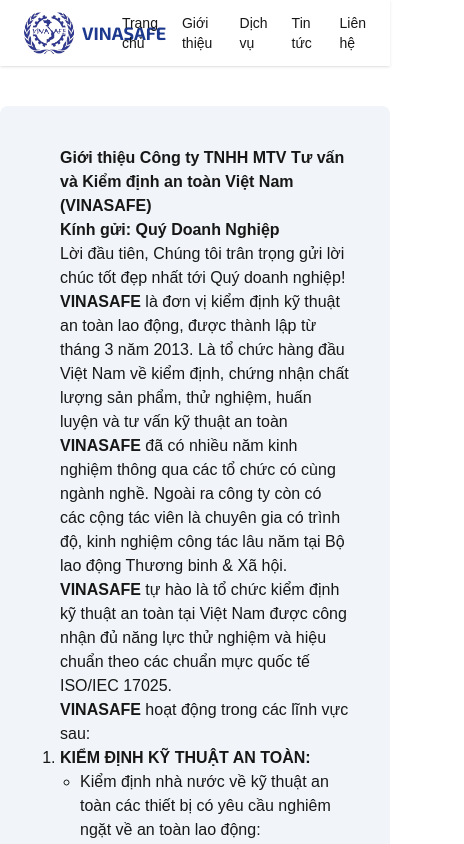
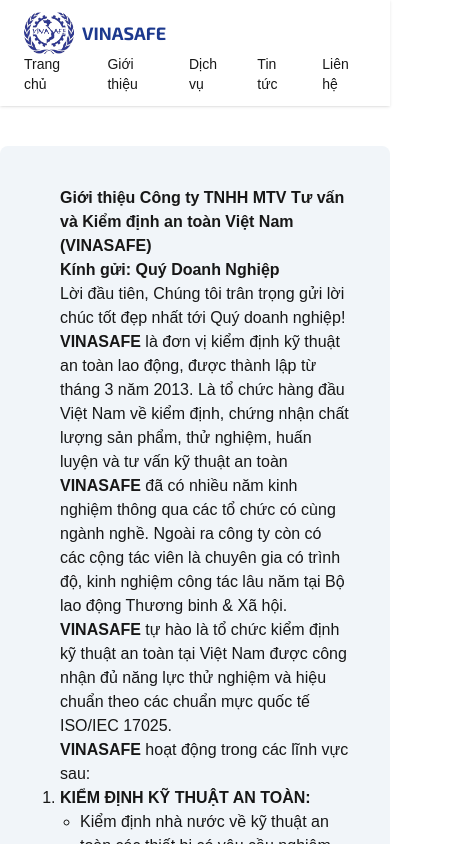
Before and after one commit to hohongtruong/VinaSafe-Web-NextJS, a Next.js app: page / in a window 390 px wide. Shown: the top 844 px of the page, 464 px wide, since content can reach past the window. Built offline with nearby package versions, Linux system fonts and the light colour scheme.

Commit message:
chỉnh sửa navbar

```diff
--- a/app/components/Navbar.tsx
+++ b/app/components/Navbar.tsx
@@ -5,7 +5,7 @@
 export default function Navbar() {
   return (
     <header className="bg-white shadow sticky top-0 z-50">
-      <div className="md:max-w-3xl lg:max-w-4xl xl:max-w-5xl mx-auto flex items-center justify-between px-6 py-3">
+      <div className="md:max-w-3xl lg:max-w-4xl xl:max-w-5xl mx-auto flex flex-wrap items-center justify-between px-6 py-3">
         <Link href="/" className="flex items-center gap-2 font-semibold text-lg">
           <Image
             src="/VINASAFE Logo.png"
```
